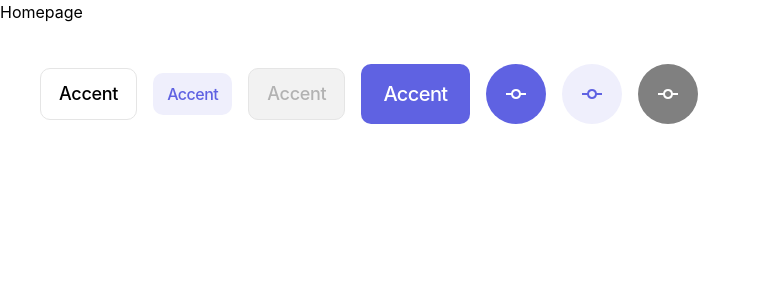
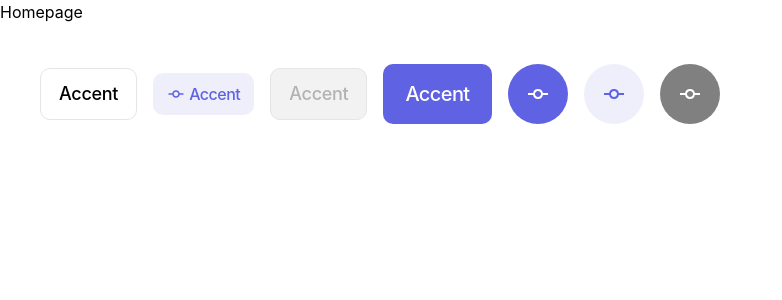
Before and after one commit to Zoumbar/Monkey-app, a Next.js app in the folder frontend/: page / in a window 1280 px wide. Shown: the top 300 px of the page, without its empty margins (0-782 px from the left). Built offline with nearby package versions, Linux system fonts and the light colour scheme.

Commit message:
Icon Positions

```diff
--- a/frontend/src/pages/index.tsx
+++ b/frontend/src/pages/index.tsx
@@ -24,7 +24,12 @@ export default function Home() {
       </div> */}
       <div className="flex items-center gap-4 p-10 ">
         <Button variant="outline">Accent</Button>
-        <Button variant="secondary" size="small">
+        <Button
+          variant="secondary"
+          size="small"
+          icon={{ icon: MdCommit }}
+          iconPosition="left"
+        >
           Accent
         </Button>
         <Button variant="disabled" disabled>
--- a/frontend/src/ui/design-system/button/button.tsx
+++ b/frontend/src/ui/design-system/button/button.tsx
@@ -1,5 +1,5 @@
 import clsx from "clsx";
-import { IconProps } from "@/types/iconProps";
+import { IconProps } from "@/types/IconProps";
 
 interface Props {
   size?: "small" | "medium" | "large";
@@ -94,7 +94,11 @@ export const Button = ({
       {icon && variant === "icon" ? (
         <icon.icon size={iconSize} />
       ) : (
-        <>{children}</>
+        <div className={clsx(icon && "flex items-center gap-1")}>
+          {icon && iconPosition === "left" && <icon.icon size={iconSize} />}
+          {children}
+          {icon && iconPosition === "right" && <icon.icon size={iconSize} />}
+        </div>
       )}
     </button>
   );
```
